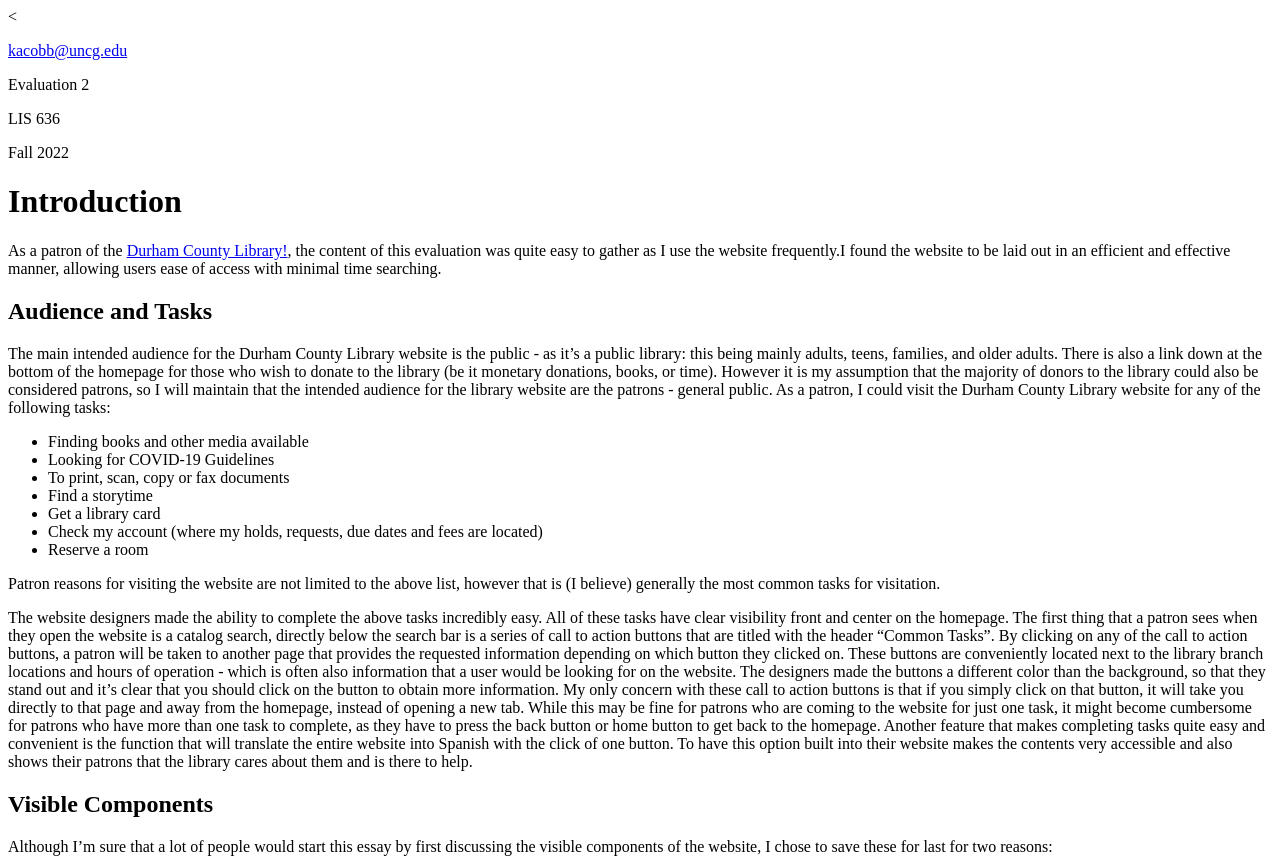
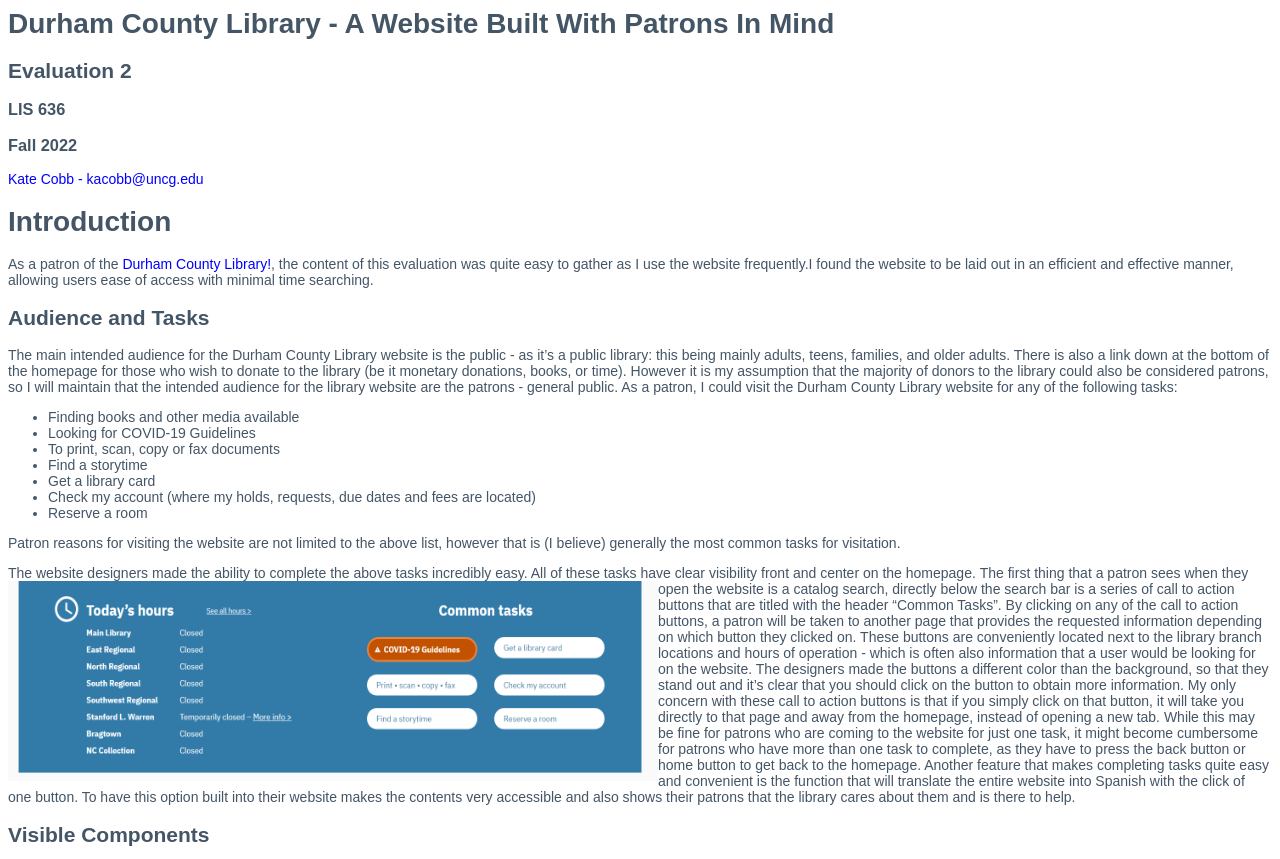
Before and after one commit to kacobb/LIS636, a plain HTML site: page Eval2/CobbEval2.html in a window 1280 px wide. Shown: the top 859 px of the page. Drawn offline with Linux system fonts and the light colour scheme.

Commit message:
Reviewed and fixed code

```diff
--- a/Eval2/CobbEval2.css
+++ b/Eval2/CobbEval2.css
@@ -11,15 +11,22 @@
 h1{
 font-weight: bold;}
 h2{
-font-weight: bold;}
-
+font-weight: bold;
+clear:both;/*Clear bring the item rendered below any elements they would react to*/}
+/* Link Stylings */
 /*When links are clicked on, they turn a darker shade. When links are
 hovered over, they turn lighter and are underlined.*/
-a:link {
-  color: blue;
+a{
+  color: Blue;
   text-decoration: none;}
 a:visited {
-  color: dark blue}
+  color: DarkBlue}
 a:hover {
-  color: light blue;
+  color: LightBlue;
   text-decoration: underlined;}
+/* Image Display */
+img{
+  float:left; /*Added float for text wrapping */
+  height:200px;
+  width:650px;
+}
--- a/Eval2/CobbEval2.html
+++ b/Eval2/CobbEval2.html
@@ -1,23 +1,24 @@
-<!--fix bracket--><<html>
+<html><!--fix bracket-->
   <head>
-<!--Fix p tags--><p><meta name = "author" content = Kate Cobb>
-<p><a href= "mailto:kacobb@uncg.edu"> kacobb@uncg.edu</a></p>
-<!--add link to stylesheet-->
-<!--Close head-->
-<!--open body-->
-<!--Add header-->
-<!-- Change p's to appropriate tags--><p>Evaluation 2 </p>
-<p> LIS 636 </p>
-<p> Fall 2022 </p>
-<!--Move to head--><title> Durham County Library - A Website Built With Patrons In Mind </title>
-<body>
-<!--add main, section, and/ article tags-->
-<h1> Introduction </h1>
-<p> As a patron of the <!--Fix this with ""--><a href=https://durhamcountylibrary.org/" target="_blank">Durham County Library!</a>, the content of this evaluation was quite easy to
+    <meta name = "author" content = "Kate Cobb"> <!--Fix p tags-->
+    <title> Durham County Library - A Website Built With Patrons In Mind </title><!--Move to head-->
+    <link rel="stylesheet" href="CobbEval2.css"><!--add link to stylesheet-->
+  </head><!--Close head-->
+  <body><!--open body-->
+    <header>
+      <h1>Durham County Library - A Website Built With Patrons In Mind</h1>
+      <h2>Evaluation 2 </h2> <!-- Change p's to appropriate tags-->
+      <h3> LIS 636 </h3>
+      <h3> Fall 2022 </h3>
+      <a href= "mailto:kacobb@uncg.edu"> Kate Cobb - kacobb@uncg.edu</a>
+  </header><!--Add header-->
+  <main><!--add main, section, and/ article tags-->
+    <h1>Introduction </h1>
+    <p>As a patron of the <!--Fix this with ""--><a href="https://durhamcountylibrary.org/" target="_blank">Durham County Library!</a>, the content of this evaluation was quite easy to
     gather as I use the website frequently.I found the website to be laid out in an
     efficient and effective manner, allowing users ease of access with minimal
-time searching. <p>
-<h2> Audience and Tasks </h2>
+    time searching.</p>
+    <h2>Audience and Tasks</h2>
     <p> The main intended audience for the Durham County Library website is the
     public - as it’s a public library: this being mainly adults, teens, families,
     and older adults. There is also a link down at the bottom of the homepage for
@@ -26,7 +27,7 @@
     could also be considered patrons, so I will maintain that the intended audience
     for the library website are the patrons - general public. As a patron, I could
     visit the Durham County Library website for any of the
-following tasks: </p>
+    following tasks:
     <ul>
       <li> Finding books and other media available </li>
       <li> Looking for COVID-19 Guidelines </li>
@@ -37,12 +38,12 @@
       located) </li>
       <li> Reserve a room </li>
     </ul>
-<p>   Patron reasons for visiting the website are not limited to the above list,
+    Patron reasons for visiting the website are not limited to the above list,
     however that is (I believe) generally the most common tasks for visitation. </p>
-<p> The website designers made the ability to complete the above tasks
+    <p>The website designers made the ability to complete the above tasks
     incredibly easy. All of these tasks have clear visibility front and center on
-the homepage. <!--fix URL> <img src = https://prnt.sc/AJDfg1b69Nwj.jpg" alt="exampe image"
-class="screen shot" id = screen shot 1" /><!--Close--> <!--alt should be more descriptive-->  The first thing that a patron sees
+    the homepage. <!--fix URL--> <img src="Screenshot_1.png" alt="example image"
+    class="screenShot" id="screenShot1" /><!--Close--> <!--alt should be more descriptive-->  The first thing that a patron sees
     when they open the website is a catalog search, directly below the search bar
     is a series of call to action buttons that are titled with the header “Common
     Tasks”. By clicking on any of the call to action buttons, a patron will be taken
@@ -105,7 +106,9 @@
     provide the most efficient use of time and space for its patrons and visitors by
     utilizing call to action buttons, drop down menus and prominent placement of
     most common tasks. </p>
-</body>
+</main>
   <footer>
   <p> September 19, 2022 </p>
+</footer>
+</body>
 </html>
```
Lines whose indentation alone changed are shown as unchanged.
